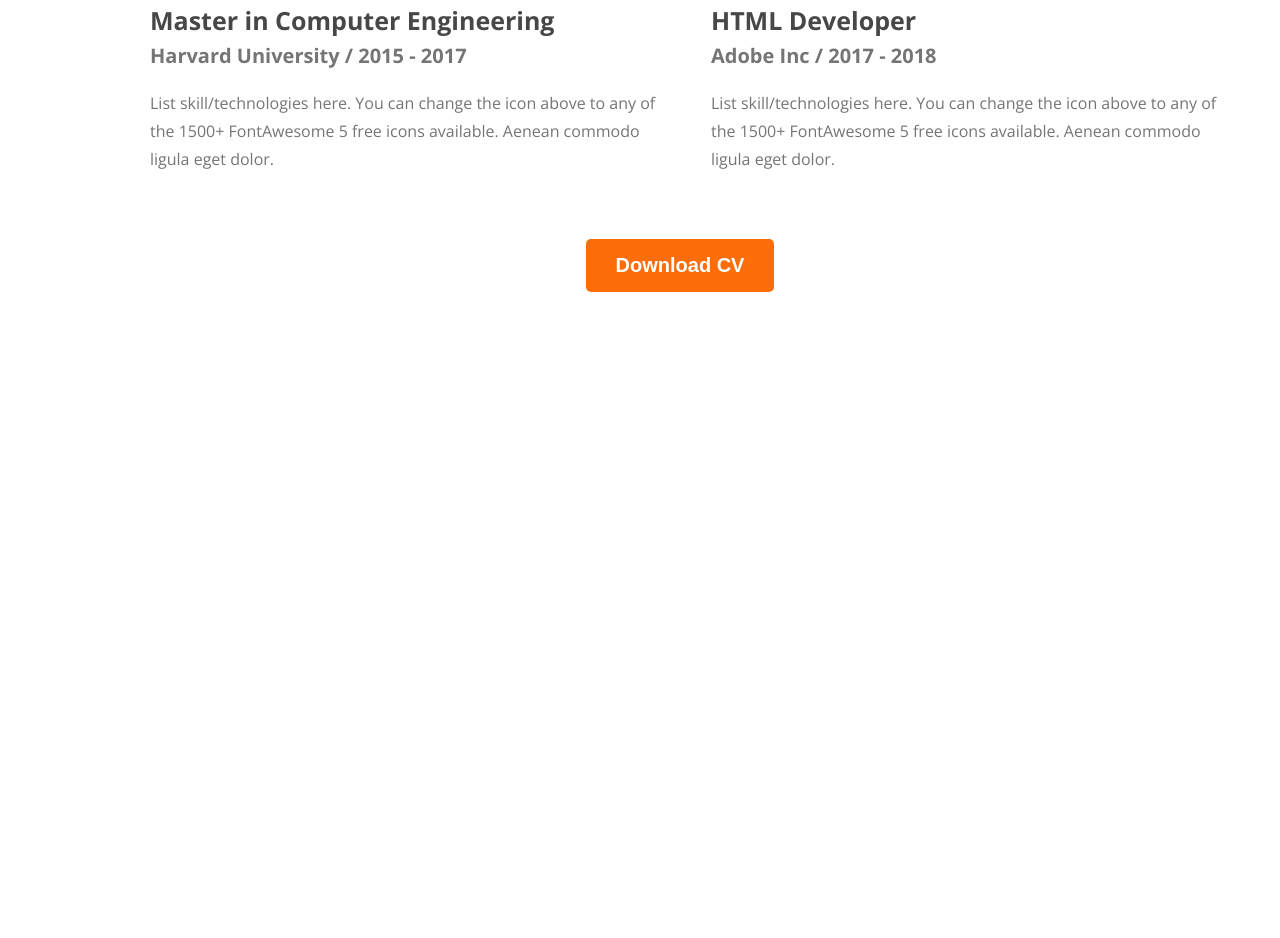
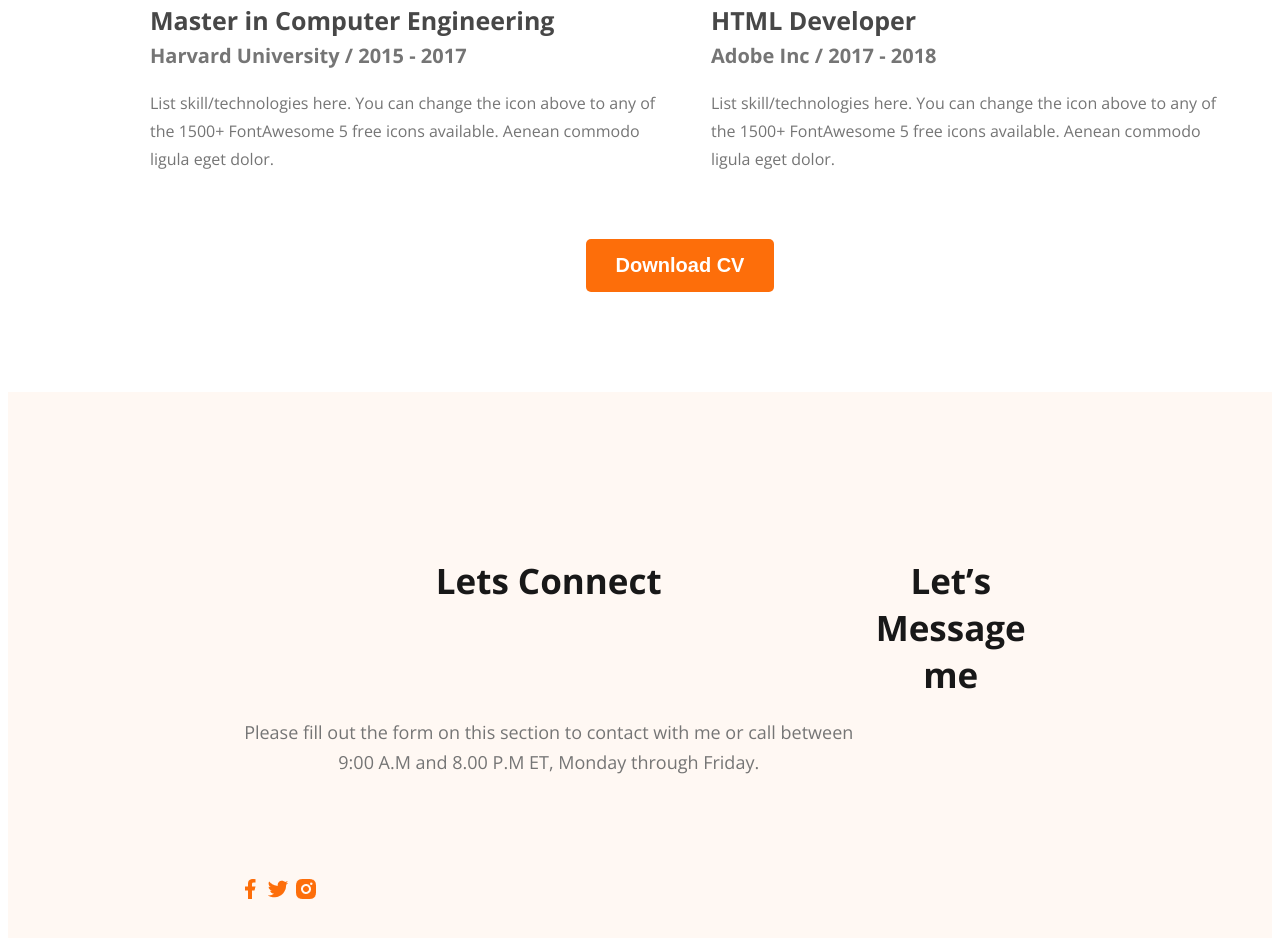
Before and after one commit to ShadowDeCoder/webdeveloper-portfolio, a plain HTML site: page index.html in a window 1280 px wide. Shown: the part 3347-4285 px from the top of the page. Before the commit the page ends 3647 px from the top, so only its background shows below. Drawn offline with nearby package versions, Linux system fonts and the light colour scheme.

Commit message:
Basic footer

```diff
--- a/index.html
+++ b/index.html
@@ -141,7 +141,18 @@
         </section>
     </main>
     <footer>
-
+        <div class="footer-column">
+            <h3 class="section-title">Lets Connect</h3>
+            <p class="section-description">Please fill out the form on this section to contact with me or call between 9:00 A.M and 8.00 P.M ET, Monday through Friday.</p>
+            <div class="social-links">
+                <a href=""><img src="images/icons/facebook.png" alt=""></a>
+                <a href=""><img src="images/icons/twitter.png" alt=""></a>
+                <a href=""><img src="images/icons/insta.png" alt=""></a>
+            </div>
+        </div>
+        <div class="footer-column">
+            <h3 class="section-title">Let’s Message me</h3>
+        </div>
     </footer>
 </body>
 </html>
--- a/styles/portfolio.css
+++ b/styles/portfolio.css
@@ -156,7 +156,7 @@
     line-height: 30px;
     display: flex;
     margin-bottom: 100px;
-    width: 827px;
+    /* width: 827px; */
     flex-direction: column;
     flex-shrink: 0;
     justify-content: center;
@@ -287,3 +287,11 @@
     text-align: center;
     margin-top: 50px;
 }
+/* footer section styles */
+
+footer{
+    display: flex;
+    background: #FFF8F3;
+    padding: 130px 230px;
+    margin-top: 100px;
+}
```
